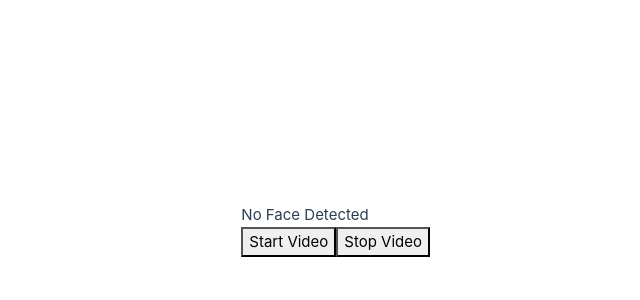
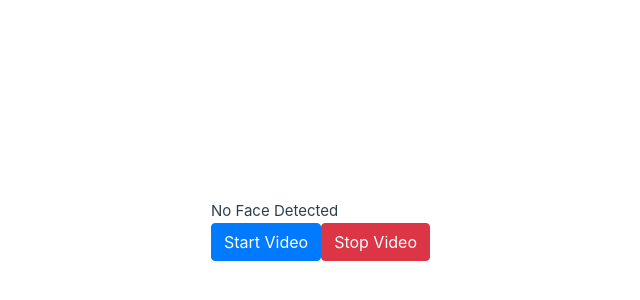
Before and after one commit to danudenny/face_recog_vue, a Vue app: page / in a window 1280 px wide. Shown: the part 170-470 px from the top of the page, without its empty margins (210-850 px from the left). Built offline with nearby package versions, Linux system fonts and the light colour scheme; what vue-sse would draw is missing.

Commit message:
add button bs4 class

```diff
--- a/src/App.vue
+++ b/src/App.vue
@@ -7,8 +7,8 @@
 			<span v-else>No Face Detected</span>
 		</div>
 		<div>
-			<button @click="startVideo">Start Video</button>
-			<button @click="stopVideo">Stop Video</button>
+			<button class="btn btn-primary" @click="startVideo">Start Video</button>
+			<button class="btn btn-danger" @click="stopVideo">Stop Video</button>
 		</div>
 	</div>
 </template>
```
